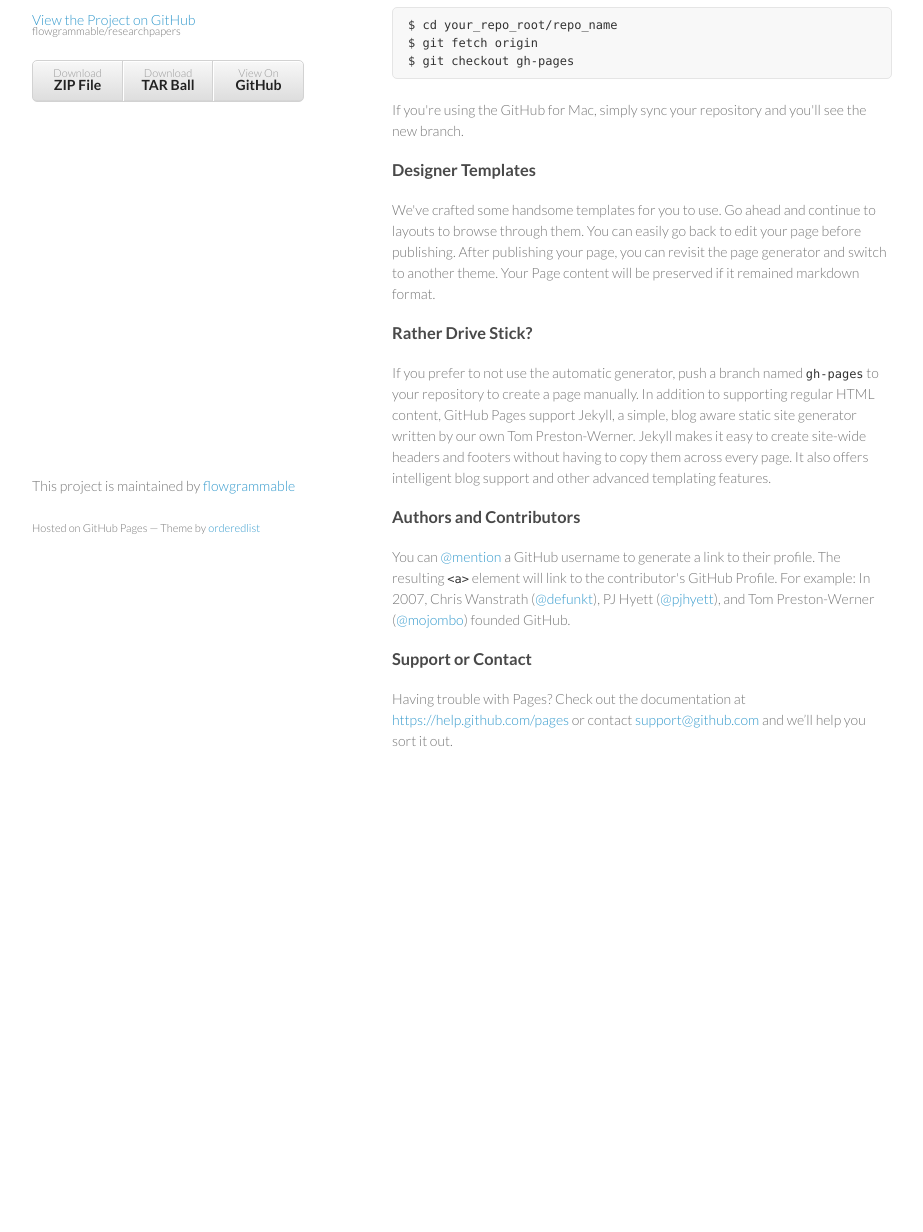
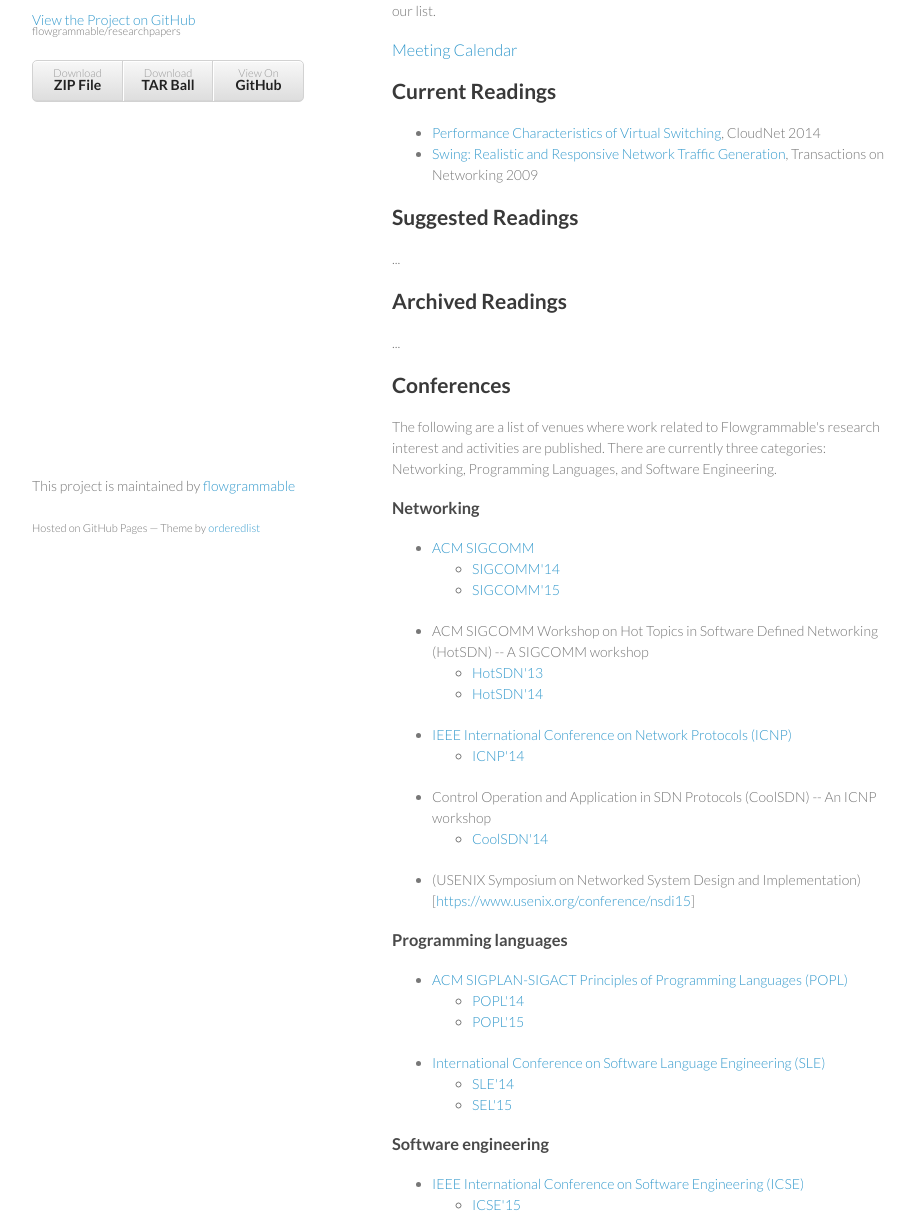
Before and after one commit to flowgrammable/researchpapers, a plain HTML site: page index.html in a window 1280 px wide. Shown: the part 193-1425 px from the top of the page, without its empty margins (178-1101 px from the left). Before the commit the page ends 1014 px from the top, so only its background shows below. Drawn offline with Linux system fonts and the light colour scheme.

```diff
--- a/index.html
+++ b/index.html
@@ -16,7 +16,7 @@
     <div class="wrapper">
       <header>
         <h1>Flowgrammable Research</h1>
-        <p>Set of research paper reading lists for SDN/OpenFlow related topics</p>
+        <p>Flowgrammable&#39;s reading list and research venues</p>
 
         <p class="view"><a href="https://github.com/flowgrammable/researchpapers">View the Project on GitHub <small>flowgrammable/researchpapers</small></a></p>
 
@@ -28,37 +28,156 @@
         </ul>
       </header>
       <section>
-        <h3>
-<a id="welcome-to-github-pages" class="anchor" href="#welcome-to-github-pages" aria-hidden="true"><span class="octicon octicon-link"></span></a>Welcome to GitHub Pages.</h3>
+        <h1>
+<a id="research-papers" class="anchor" href="#research-papers" aria-hidden="true"><span class="octicon octicon-link"></span></a>Research Papers</h1>
 
-<p>This automatic page generator is the easiest way to create beautiful pages for all of your projects. Author your page content here using GitHub Flavored Markdown, select a template crafted by a designer, and publish. After your page is generated, you can check out the new branch:</p>
-
-<pre><code>$ cd your_repo_root/repo_name
-$ git fetch origin
-$ git checkout gh-pages
-</code></pre>
-
-<p>If you're using the GitHub for Mac, simply sync your repository and you'll see the new branch.</p>
+<p>This is just a slightly annotated, semi-currated, list of OpenFlow/SDN or
+general networking research that someone in our group finds interesting. We try
+to read 1-2 papers each week and discuss them in our weekly paper discussion
+meeting, which is conducted over google hangouts. Anyone is welcome to add
+suggested readings to our list.</p>
 
 <h3>
-<a id="designer-templates" class="anchor" href="#designer-templates" aria-hidden="true"><span class="octicon octicon-link"></span></a>Designer Templates</h3>
+<a id="meeting-calendar" class="anchor" href="#meeting-calendar" aria-hidden="true"><span class="octicon octicon-link"></span></a><a href="https://www.google.com/calendar/embed?src=flowgrammable.com_bgcgtkj4at0mqq8h9q0q1ql69c%40group.calendar.google.com&amp;ctz=America/New_York">Meeting Calendar</a>
+</h3>
 
-<p>We've crafted some handsome templates for you to use. Go ahead and continue to layouts to browse through them. You can easily go back to edit your page before publishing. After publishing your page, you can revisit the page generator and switch to another theme. Your Page content will be preserved if it remained markdown format.</p>
+<h2>
+<a id="current-readings" class="anchor" href="#current-readings" aria-hidden="true"><span class="octicon octicon-link"></span></a>Current Readings</h2>
+
+<ul>
+<li>
+<a href="http://www.net.in.tum.de/fileadmin/bibtex/publications/papers/Open-vSwitch-CloudNet-14.pdf">Performance Characteristics of Virtual
+Switching</a>,
+CloudNet 2014</li>
+<li>
+<a href="http://cseweb.ucsd.edu/%7Ekvishwanath/papers/swington.pdf">Swing: Realistic and Responsive Network Traffic
+Generation</a>,
+Transactions on Networking 2009</li>
+</ul>
+
+<h2>
+<a id="suggested-readings" class="anchor" href="#suggested-readings" aria-hidden="true"><span class="octicon octicon-link"></span></a>Suggested Readings</h2>
+
+<p>...</p>
+
+<h2>
+<a id="archived-readings" class="anchor" href="#archived-readings" aria-hidden="true"><span class="octicon octicon-link"></span></a>Archived Readings</h2>
+
+<p>...</p>
+
+<h2>
+<a id="conferences" class="anchor" href="#conferences" aria-hidden="true"><span class="octicon octicon-link"></span></a>Conferences</h2>
+
+<p>The following are a list of venues where work related to Flowgrammable's
+research interest and activities are published. There are currently three
+categories: Networking, Programming Languages, and Software Engineering.</p>
 
 <h3>
-<a id="rather-drive-stick" class="anchor" href="#rather-drive-stick" aria-hidden="true"><span class="octicon octicon-link"></span></a>Rather Drive Stick?</h3>
+<a id="networking" class="anchor" href="#networking" aria-hidden="true"><span class="octicon octicon-link"></span></a>Networking</h3>
 
-<p>If you prefer to not use the automatic generator, push a branch named <code>gh-pages</code> to your repository to create a page manually. In addition to supporting regular HTML content, GitHub Pages support Jekyll, a simple, blog aware static site generator written by our own Tom Preston-Werner. Jekyll makes it easy to create site-wide headers and footers without having to copy them across every page. It also offers intelligent blog support and other advanced templating features.</p>
+<ul>
+<li>
+<a href="http://www.sigcomm.org/">ACM SIGCOMM</a>
+
+<ul>
+<li><a href="http://conferences.sigcomm.org/sigcomm/2014/">SIGCOMM'14</a></li>
+<li><a href="http://conferences.sigcomm.org/sigcomm/2015/">SIGCOMM'15</a></li>
+</ul>
+</li>
+<li>ACM SIGCOMM Workshop on Hot Topics in Software Defined Networking (HotSDN) -- A SIGCOMM workshop
+
+<ul>
+<li><a href="http://conferences.sigcomm.org/sigcomm/2013/hotsdn.php">HotSDN'13</a></li>
+<li><a href="http://conferences.sigcomm.org/sigcomm/2014/hotsdn.php">HotSDN'14</a></li>
+</ul>
+</li>
+<li>
+<a href="http://www.ieee-icnp.org/">IEEE International Conference on Network Protocols (ICNP)</a>
+
+<ul>
+<li><a href="http://icnp14.cs.unc.edu/workshops.html">ICNP'14</a></li>
+</ul>
+</li>
+<li>Control Operation and Application in SDN Protocols (CoolSDN) -- An ICNP workshop
+
+<ul>
+<li><a href="http://success.cse.tamu.edu/CoolSDN2014/">CoolSDN'14</a></li>
+</ul>
+</li>
+<li>(USENIX Symposium on Networked System Design and Implementation)[<a href="https://www.usenix.org/conference/nsdi15">https://www.usenix.org/conference/nsdi15</a>]</li>
+</ul>
 
 <h3>
-<a id="authors-and-contributors" class="anchor" href="#authors-and-contributors" aria-hidden="true"><span class="octicon octicon-link"></span></a>Authors and Contributors</h3>
+<a id="programming-languages" class="anchor" href="#programming-languages" aria-hidden="true"><span class="octicon octicon-link"></span></a>Programming languages</h3>
 
-<p>You can <a href="https://github.com/blog/821" class="user-mention">@mention</a> a GitHub username to generate a link to their profile. The resulting <code>&lt;a&gt;</code> element will link to the contributor's GitHub Profile. For example: In 2007, Chris Wanstrath (<a href="https://github.com/defunkt" class="user-mention">@defunkt</a>), PJ Hyett (<a href="https://github.com/pjhyett" class="user-mention">@pjhyett</a>), and Tom Preston-Werner (<a href="https://github.com/mojombo" class="user-mention">@mojombo</a>) founded GitHub.</p>
+<ul>
+<li>
+<a href="http://www.sigplan.org/Conferences/POPL/">ACM SIGPLAN-SIGACT Principles of Programming Languages (POPL)</a>
+
+<ul>
+<li><a href="http://popl.mpi-sws.org/2014/">POPL'14</a></li>
+<li><a href="http://popl.mpi-sws.org/2015/">POPL'15</a></li>
+</ul>
+</li>
+<li>
+<a href="http://www.sleconf.org/">International Conference on Software Language Engineering (SLE)</a>
+
+<ul>
+<li><a href="http://www.sleconf.org/2014/">SLE'14</a></li>
+<li><a href="http://www.sleconf.org/2015/">SEL'15</a></li>
+</ul>
+</li>
+</ul>
 
 <h3>
-<a id="support-or-contact" class="anchor" href="#support-or-contact" aria-hidden="true"><span class="octicon octicon-link"></span></a>Support or Contact</h3>
+<a id="software-engineering" class="anchor" href="#software-engineering" aria-hidden="true"><span class="octicon octicon-link"></span></a>Software engineering</h3>
 
-<p>Having trouble with Pages? Check out the documentation at <a href="https://help.github.com/pages">https://help.github.com/pages</a> or contact <a href="mailto:support@github.com">support@github.com</a> and we’ll help you sort it out.</p>
+<ul>
+<li>
+<a href="http://www.icse-conferences.org/">IEEE International Conference on Software Engineering (ICSE)</a>
+
+<ul>
+<li><a href="http://2015.icse-conferences.org/">ICSE'15</a></li>
+</ul>
+</li>
+<li>
+<a href="http://conferences.computer.org/icsm/">IEEE International Conference on Software Maintenance (ICSM)</a>
+
+<ul>
+<li><a href="http://www.icsme.uni-bremen.de/">ICSM'15</a></li>
+</ul>
+</li>
+<li>IEEE International Conference on Software Testing (ICST)
+
+<ul>
+<li><a href="http://icst2015.ist.tu-graz.ac.at/">ICST'15</a></li>
+</ul>
+</li>
+<li>IEEE/ACM International Conference on Automated Software Engineering (ASE)
+
+<ul>
+<li><a href="http://ase2014.org/">ASE'14</a></li>
+<li><a href="http://ase2015.unl.edu/">ASE'15</a></li>
+</ul>
+</li>
+<li>Working conference on Software Visualization (VISSOFT)
+
+<ul>
+<li><a href="http://vissoft.dcc.uchile.cl/">VISSOFT'15</a></li>
+</ul>
+</li>
+</ul>
+
+<h2>
+<a id="journals" class="anchor" href="#journals" aria-hidden="true"><span class="octicon octicon-link"></span></a>Journals</h2>
+
+<ul>
+<li><a href="http://www.ifp.illinois.edu/ton/index.html">IEEE/ACM Transactions on Networking</a></li>
+<li><a href="http://www.sigcomm.org/publications/computer-communication-review">Computer Communications Review</a></li>
+<li>ACM Transactions on Computer Systems</li>
+<li>ACM Transactions on Software Engineering and Methodology</li>
+<li>IEEE Transactions on Software Engineering</li>
+</ul>
       </section>
       <footer>
         <p>This project is maintained by <a href="https://github.com/flowgrammable">flowgrammable</a></p>
```
Also changed, not shown: params.json (+1 -1 lines).
